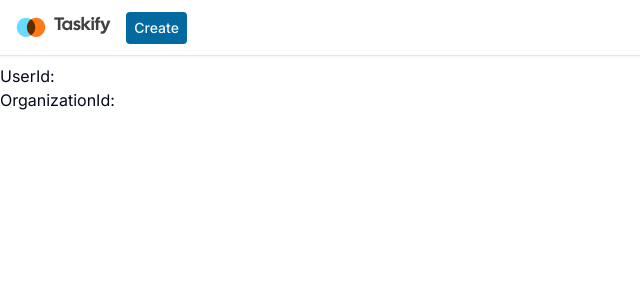
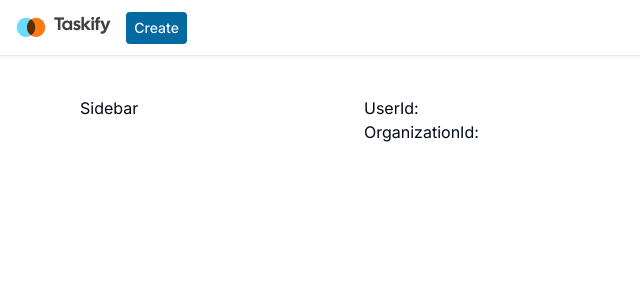
Before and after one commit to thientantran/task_manager_platform, a Next.js app: page /organization/1 in a window 1280 px wide. Shown: the top 300 px of the page, without its empty margins (0-640 px from the left). Built offline with nearby package versions, Linux system fonts and the light colour scheme; no server answers.

Commit message:
6. Sidebar - Layout

```diff
--- /dev/null
+++ b/app/(platform)/(dashboard)/organization/[organizationId]/layout.tsx
@@ -0,0 +1,8 @@
+
+export default function layout({children}:{children : React.ReactNode}) {
+  return (
+    <div>
+      {children}
+    </div>
+  )
+}
--- a/app/(platform)/(dashboard)/organization/[organizationId]/page.tsx
+++ b/app/(platform)/(dashboard)/organization/[organizationId]/page.tsx
@@ -3,7 +3,7 @@ import { auth } from "@clerk/nextjs"
 export default function page() {
   const {userId, orgId} = auth()
   return (
-    <div className="pt-16">
+    <div>
       <div>UserId: {userId}</div>
       <div>OrganizationId: {orgId}</div>
     </div>
--- /dev/null
+++ b/app/(platform)/(dashboard)/organization/layout.tsx
@@ -0,0 +1,16 @@
+import Sidebar from '@/components/Sidebar'
+import React from 'react'
+
+export default function layout({children} : {children: React.ReactNode}) {
+  return (
+    <main className='pt-20 md:pt-24 px-4 max-w-6xl 2xl:max-w-screen-xl mx-auto'>
+      <div className="flex gap-x-7">
+      <div className="w-64 shrink-0 hidden md:block">
+        <Sidebar/>
+      </div>
+      {children}
+      </div>
+
+    </main>
+  )
+}
--- /dev/null
+++ b/components/Sidebar.tsx
@@ -0,0 +1,6 @@
+
+export default function Sidebar() {
+  return (
+    <div>Sidebar</div>
+  )
+}
```
